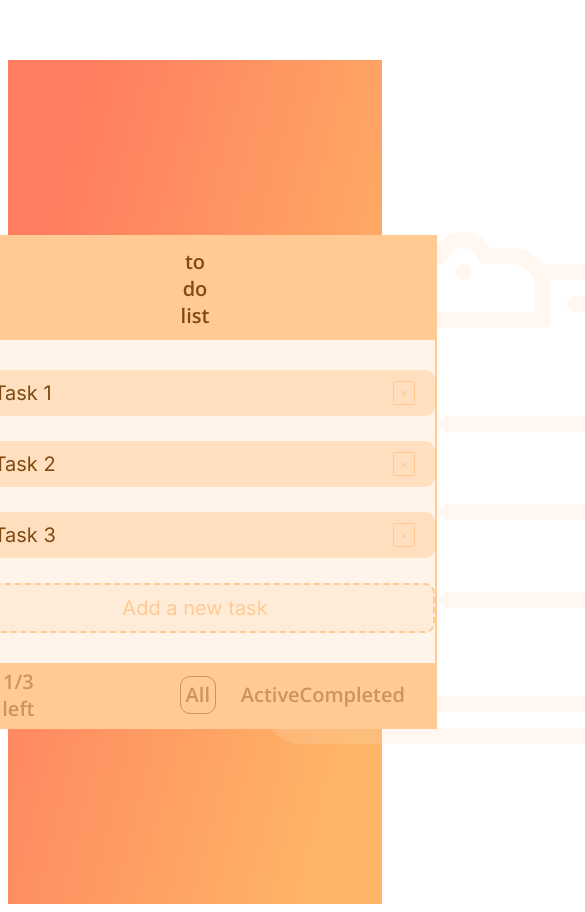
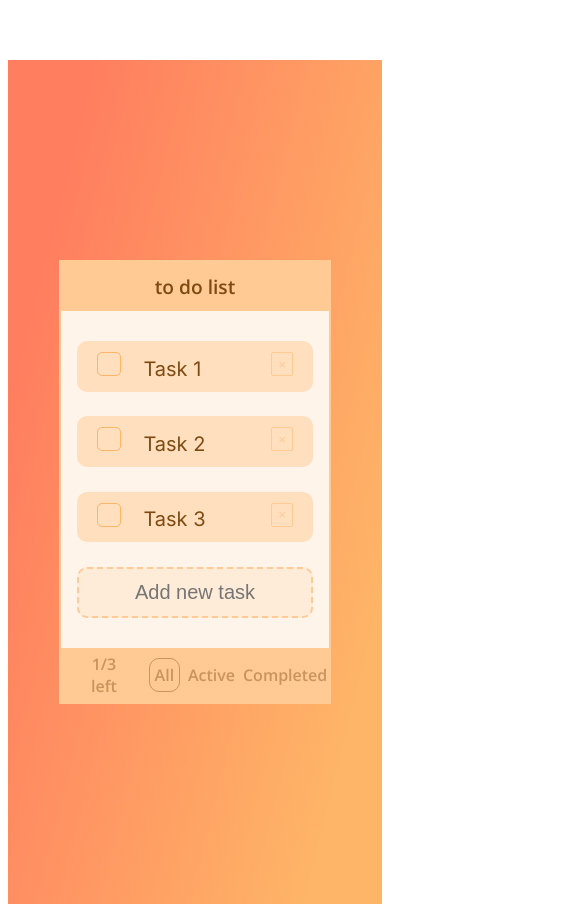
Before and after one commit to Lerinskaya/VueJS-TodoApp, a Vue app in the folder vue-project/: page / in a window 390 px wide. Shown: the top 912 px of the page, 585 px wide, since content can reach past the window. Built offline with nearby package versions, Linux system fonts and the light colour scheme.

Commit message:
V-2: -add scss

```diff
--- a/vue-project/src/components/TodoList.vue
+++ b/vue-project/src/components/TodoList.vue
@@ -6,28 +6,33 @@
       </header>
       <div class="todoField">
         <div class="todoTask">
-          <span>
-            <input type="checkbox" />
-            Task 1
-          </span>
+          <label>
+            <input type="checkbox" class="checkbox" />
+            <span class="fake__checkbox"></span>
+            <span>Task 1</span>
+          </label>
           <button>&times;</button>
         </div>
         <div class="todoTask">
-          <span>
-            <input type="checkbox" />
-            Task 2
-          </span>
+          <label>
+            <input type="checkbox" class="checkbox" />
+            <span class="fake__checkbox"></span>
+            <span>Task 2</span>
+          </label>
           <button>&times;</button>
         </div>
         <div class="todoTask">
-          <span>
-            <input type="checkbox" />
-            Task 3
-          </span>
+          <label>
+            <input type="checkbox" class="checkbox" />
+            <span class="fake__checkbox"></span>
+            <span>Task 3</span>
+          </label>
           <button>&times;</button>
         </div>
         <div class="addTask">
-          <span>Add a new task</span>
+          <label>
+            <input type="text" placeholder="Add new task" />
+          </label>
         </div>
       </div>
       <footer class="todoState">
@@ -60,6 +65,7 @@ $darkPeach: #ffdfbe;
 $peach: #ffecd8;
 $lightBrown: rgba(127, 75, 19, 0.42);
 $brownBorder: #c9955d;
+$orange: #fc8f1a;
 * {
   margin: 0 auto;
   box-sizing: border-box;
@@ -95,17 +101,29 @@ $brownBorder: #c9955d;
         max-width: 30rem;
         margin-bottom: 1.56rem;
         display: flex;
-        margin-top: 0;
         color: $brown;
         font-weight: 400;
         font-size: 1.25rem;
         padding: 0.688rem 0;
+        margin-top: 0;
         border-radius: 0.625rem;
-        span {
+        label {
           margin-left: 1.25rem;
+          text-align: center;
           input {
+            position: absolute;
+            z-index: -1;
+            opacity: 0;
             color: $lightOrange;
             background-color: $darkPeach;
+          }
+          .fake__checkbox {
+            display: inline-flex;
+            width: 24px;
+            height: 24px;
+            border: 1.5px solid #feb567;
+            border-radius: 5px;
+            margin-right: 1.4rem;
           }
         }
         button {
@@ -114,6 +132,12 @@ $brownBorder: #c9955d;
           border-radius: 2px;
           color: $lightOrange;
           background-color: $darkPeach;
+          max-height: 1.5rem;
+        }
+        button:hover {
+          border: 1.5px solid $orange;
+          color: $orange;
+          cursor: pointer;
         }
       }
       .addTask {
@@ -125,8 +149,15 @@ $brownBorder: #c9955d;
         background-color: $peach;
         border: 2px dashed $lightOrange;
         max-width: 30rem;
-        font-weight: 400;
-        font-size: 1.25rem;
+        input {
+          font-weight: 400;
+          font-size: 1.25rem;
+          color: $lightOrange;
+          background-color: $peach;
+          border: none;
+          display: flex;
+          text-align: center;
+        }
       }
     }
     .todoState {
@@ -145,9 +176,14 @@ $brownBorder: #c9955d;
         border-radius: 0.625rem;
         padding: 0.3rem;
         margin-right: 1.56rem;
+        cursor: pointer;
       }
       .todoLeft {
         margin-right: 0;
+        cursor: pointer;
+      }
+      p {
+        cursor: pointer;
       }
     }
   }
@@ -155,18 +191,144 @@ $brownBorder: #c9955d;
 .todoTask:first-child {
   margin-top: 1.875rem;
 }
-.todoApp::before {
-  width: 10rem;
-  height: 10rem;
-  background-image: "url(~@/assets/note.png)";
-  margin-right: 1rem;
-}
 .todoImage {
   display: flex;
   flex-direction: row;
   position: absolute;
   margin-left: 33.5rem;
-  margin-top: 0.8rem;
+  margin-top: -0.3rem;
+}
+.fake__checkbox::before {
+  content: "";
+  width: 24px;
+  height: 24px;
+  background-image: url("@/assets/checked.png");
+  margin-top: -1.5px;
+  border-radius: 5px;
+  margin-right: -1.8px;
+  opacity: 0;
+  cursor: pointer;
+}
+.checkbox:checked + .fake__checkbox::before {
+  opacity: 1;
+}
+@media (max-width: 980px) {
+  .todoImage {
+    img {
+      margin-left: -6.5rem;
+      margin-top: -6rem;
+      max-width: 22rem;
+    }
+  }
+  .todoList {
+    .todoApp {
+      max-width: 29rem;
+      .todoTitle {
+        padding: 0.688rem 9.1rem;
+        font-size: 1.2rem;
+      }
+      .todoTask {
+        max-width: 8rem;
+        margin: 0 1rem;
+      }
+      .todoState {
+        font-size: 1rem;
+        padding: 0.3rem 1.875rem;
+        span {
+          margin-left: 2rem;
+          padding: 0.3rem;
+          margin-right: 0.5rem;
+        }
+        p {
+          margin-right: 0.5rem;
+        }
+        .todoLeft {
+          margin-right: 0;
+        }
+      }
+    }
+  }
+}
+@media (max-width: 850px) {
+  .todoImage {
+    img {
+      margin-left: -13rem;
+      margin-top: -10rem;
+      max-width: 25rem;
+    }
+  }
+  .todoList {
+    .todoApp {
+      max-width: 28rem;
+      .todoTitle {
+        padding: 0.688rem 7rem;
+      }
+      .todoTask {
+        font-size: 1rem;
+      }
+      .addTask {
+        margin: 0 1rem;
+        input {
+          font-size: 1rem;
+        }
+      }
+    }
+  }
+}
+@media (max-width: 710px) {
+  .todoImage {
+    img {
+      margin-left: -15rem;
+      margin-top: -13rem;
+      max-width: 19rem;
+    }
+  }
+}
+@media (max-width: 650px) {
+  .todoImage {
+    img {
+      margin-left: -18rem;
+      margin-top: -15rem;
+      max-width: 19rem;
+    }
+  }
+}
+@media (max-width: 600px) {
+  .todoImage {
+    img {
+      display: none;
+    }
+  }
+  .todoList {
+    .todoApp {
+      max-width: 24rem;
+      .todoTitle {
+        padding: 0.688rem 5rem;
+      }
+      .todoTask {
+        font-size: 0.8rem;
+      }
+      .addTask {
+        input {
+          max-width: 10rem;
+          font-size: 0.9rem;
+        }
+      }
+    }
+  }
+}
+@media (max-width: 450px) {
+  .todoList {
+    .todoApp {
+      max-width: 17rem;
+    }
+    .todoState {
+      font-size: 0.8rem;
+      span {
+        margin-left: 0.5rem;
+      }
+    }
+  }
 }
 @import url("https://fonts.googleapis.com/css2?family=Inter:wght@400;600&family=Open+Sans:wght@400;600&display=swap");
 </style>
```
Also changed, not shown: vue-project/src/assets/checked.png (added).
